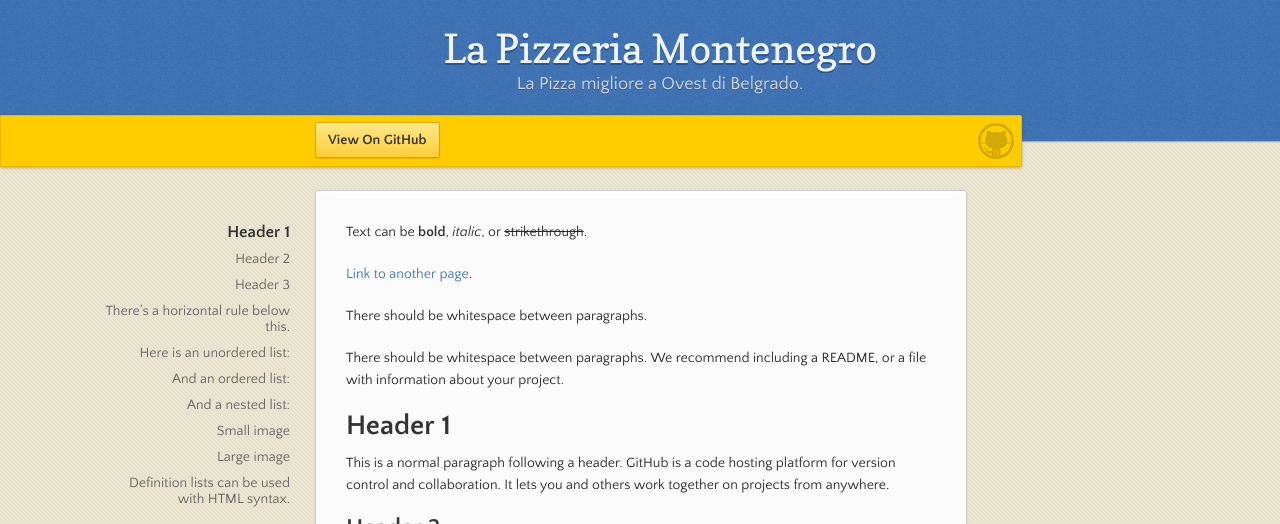
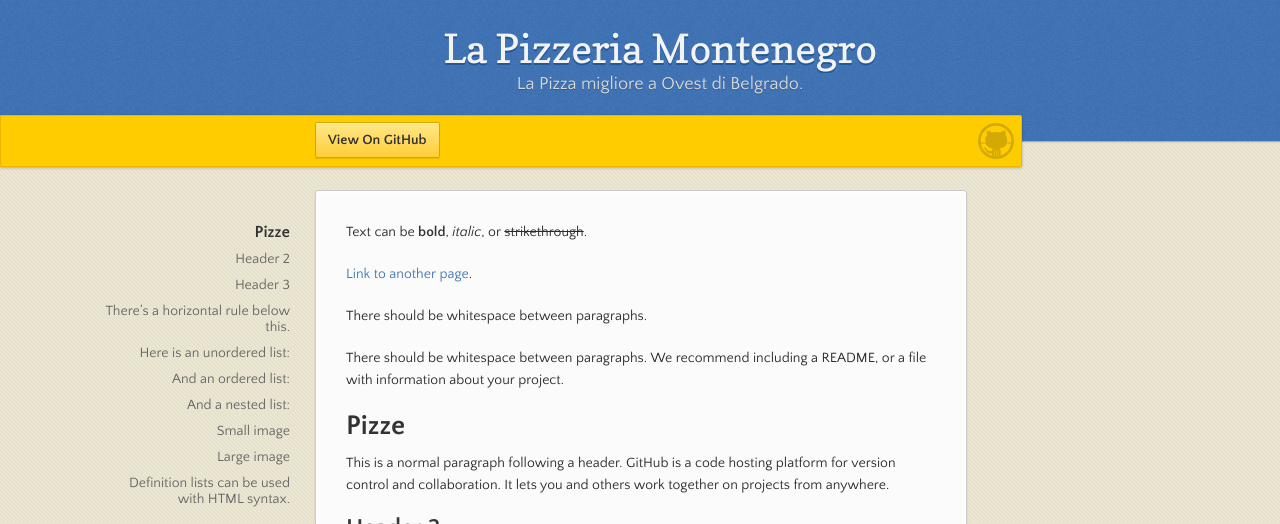
Before and after one commit to vongomben/prova123, a Jekyll site: the page built from index.md, in a window 1280 px wide and 900 px high. Shown: the top 524 px of the window. Built offline with Jekyll 4.4.1, drawn with Linux system fonts in a browser that asks for light colours.

Commit message:
update pizze

```diff
--- a/index.md
+++ b/index.md
@@ -10,7 +10,7 @@ There should be whitespace between paragraphs.
 
 There should be whitespace between paragraphs. We recommend including a README, or a file with information about your project.
 
-# Header 1
+# Pizze
 
 This is a normal paragraph following a header. GitHub is a code hosting platform for version control and collaboration. It lets you and others work together on projects from anywhere.
 
```
